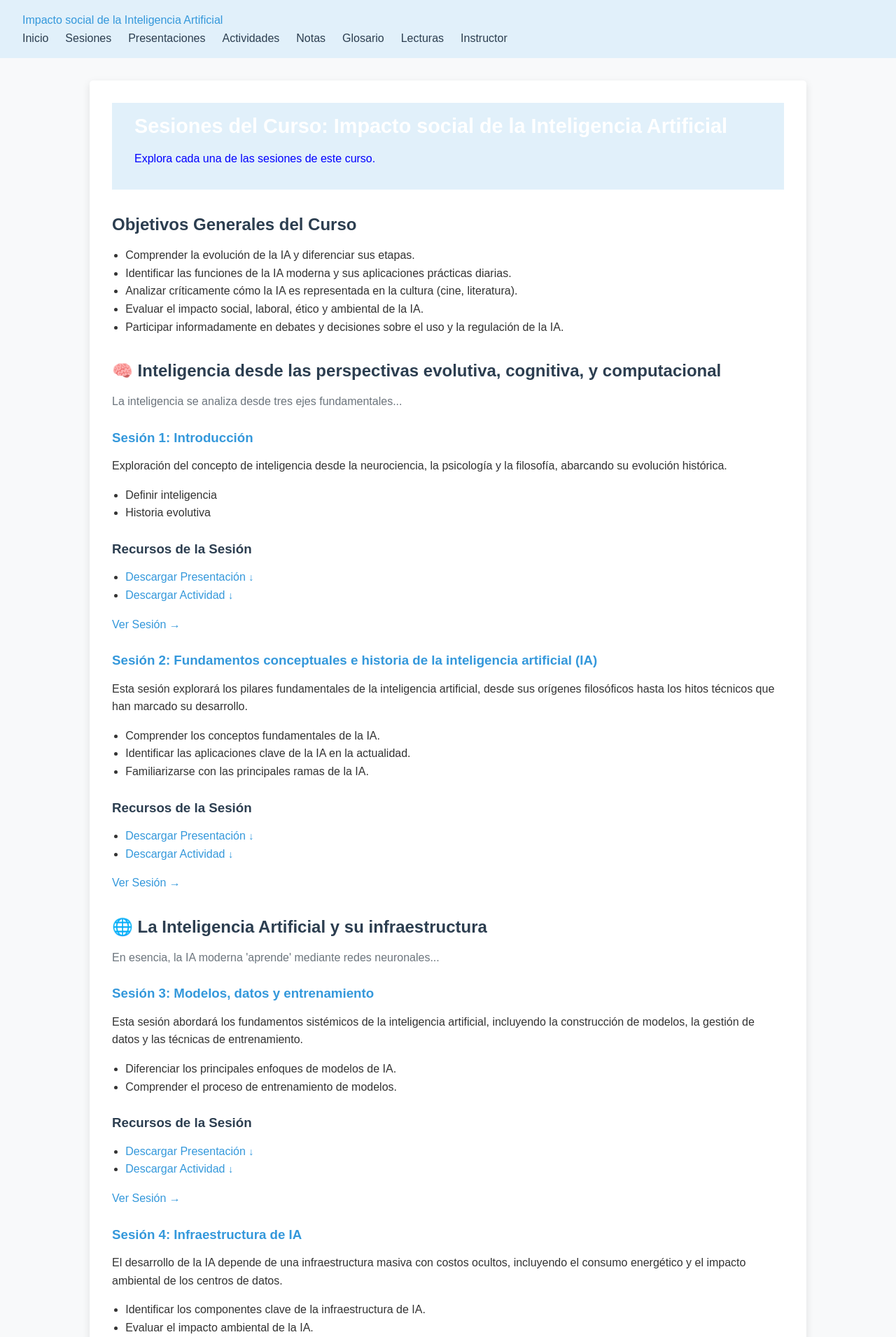
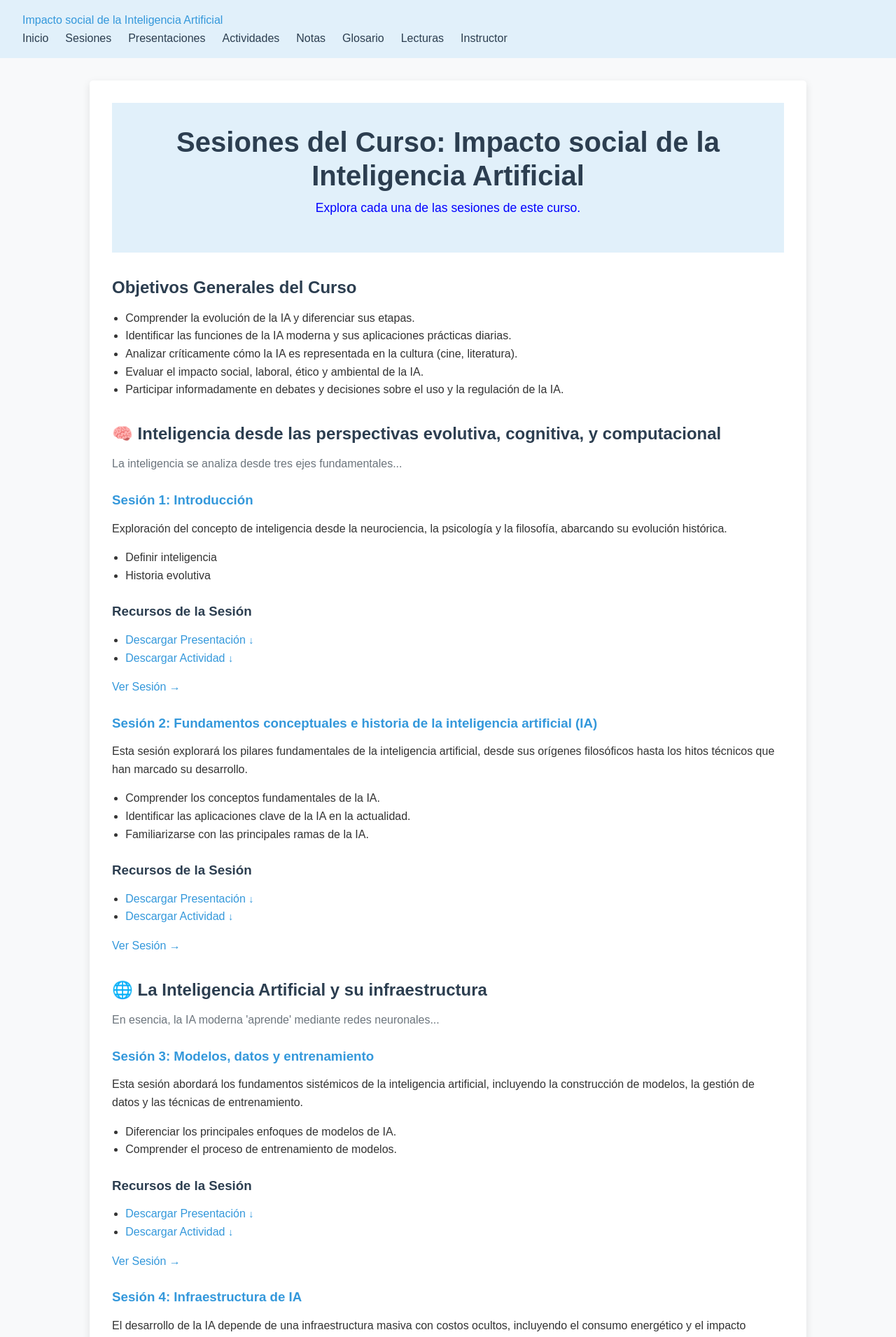
Before and after one commit to ArnulfoPerez/impacto_ai, a Jekyll site: the page built from sesiones.md, in a window 1280 px wide. Shown: the top 1911 px of the page at 70% size. Built offline with Jekyll 4.4.1, drawn with Linux system fonts in a browser that asks for light colours.

Commit message:
Update _components.scss
consitencia

```diff
--- a/_sass/_components.scss
+++ b/_sass/_components.scss
@@ -196,7 +196,6 @@
     }
 }
 
-
 // --- Content Block Components (Thematic Boxes) ---
 %themed-block { /* Placeholder for common styles */
     padding: 1.5rem; // Consistent padding
@@ -229,7 +228,6 @@
     background-color: $info-light;
 }
 
-
 // --- Specific Page Layout Containers (if they don't use .container directly) ---
 .session-page-container,
 .note-page-container {
@@ -237,7 +235,6 @@
     padding: $spacing-unit * 2; // Override padding if needed
     margin-top: $spacing-unit * 2;
 }
-
 
 // --- Session Specific Components ---
 .session-page-header {
@@ -471,7 +468,6 @@
     }
 }
 
-
 // --- Note Specific Components ---
 .note-page-header {
     // This will extend the global .page-header to inherit its basic styling.
@@ -518,7 +514,6 @@
 .note-conclusion { border-color: $info; }
 .note-references { border-color: $warning; }
 
-
 .note-page-tags {
     border-top: 1px solid $border-gray;
     padding-top: $spacing-unit;
@@ -543,7 +538,6 @@
     }
 }
 
-
 // --- List Page Styles (for /sesiones/, /notas/, /actividades/ lists) ---
 
 // Common List Container
@@ -551,6 +545,27 @@
     max-width: $content-max-width;
     margin: 0 auto;
     padding: $spacing-unit;
+}
+
+// --- Specific List Page Header Added ---
+.sessions-list-header {
+    background-color: $header-bg; // Apply the consistent header background color
+    padding: $spacing-unit * 2 $spacing-unit; // Add padding for visual space
+    text-align: center; // Center the content within the header
+    margin-bottom: $spacing-unit * 2; // Provide space below the header
+
+    h1 {
+        color: $text-heading; // Ensure heading text is dark and readable
+        margin-bottom: $spacing-unit / 2;
+        font-size: 2.5em; // Adjust font size as appropriate for a main list header
+        line-height: 1.2;
+    }
+
+    .subtitle {
+        color: $text-secondary; // Secondary text for descriptions, readable on light background
+        font-size: 1.1em;
+        margin-top: $spacing-unit / 2;
+    }
 }
 
 .list-header { /* General header for list pages */
@@ -628,7 +643,6 @@
     }
 }
 
-
 // Specific List Implementations using the common card styles
 .session-list { /* For lists of sessions within block-section */
     list-style: none;
@@ -689,7 +703,6 @@
         margin-bottom: $spacing-unit * 0.75;
     }
 }
-
 
 // --- Generic Link & Icon Styles ---
 .icon {
```
